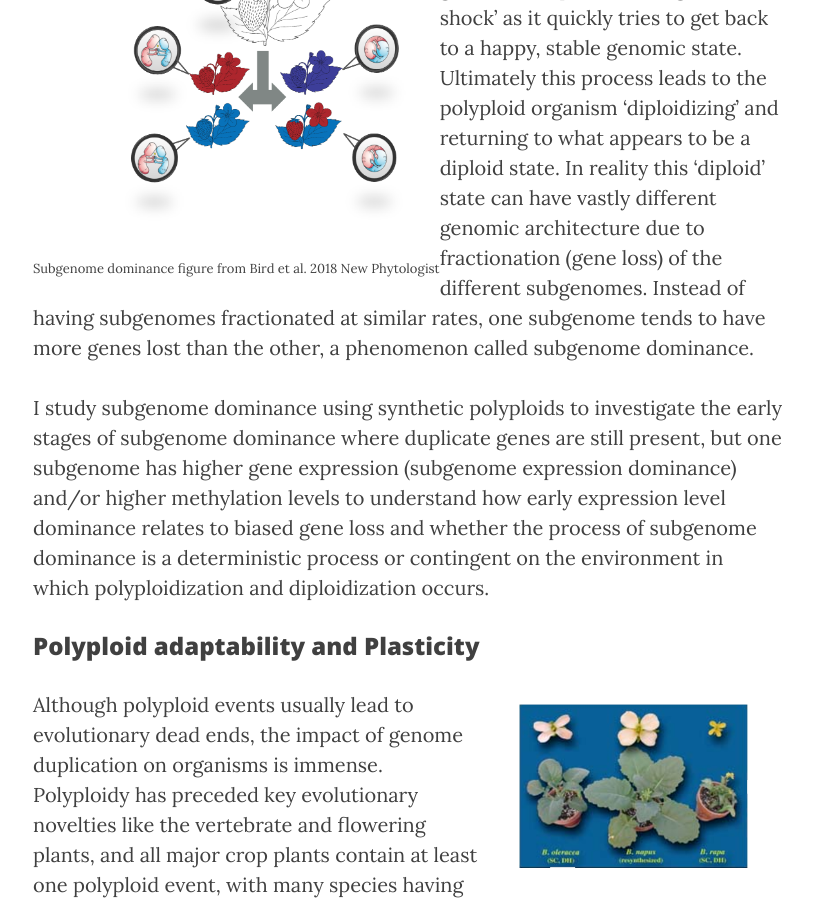
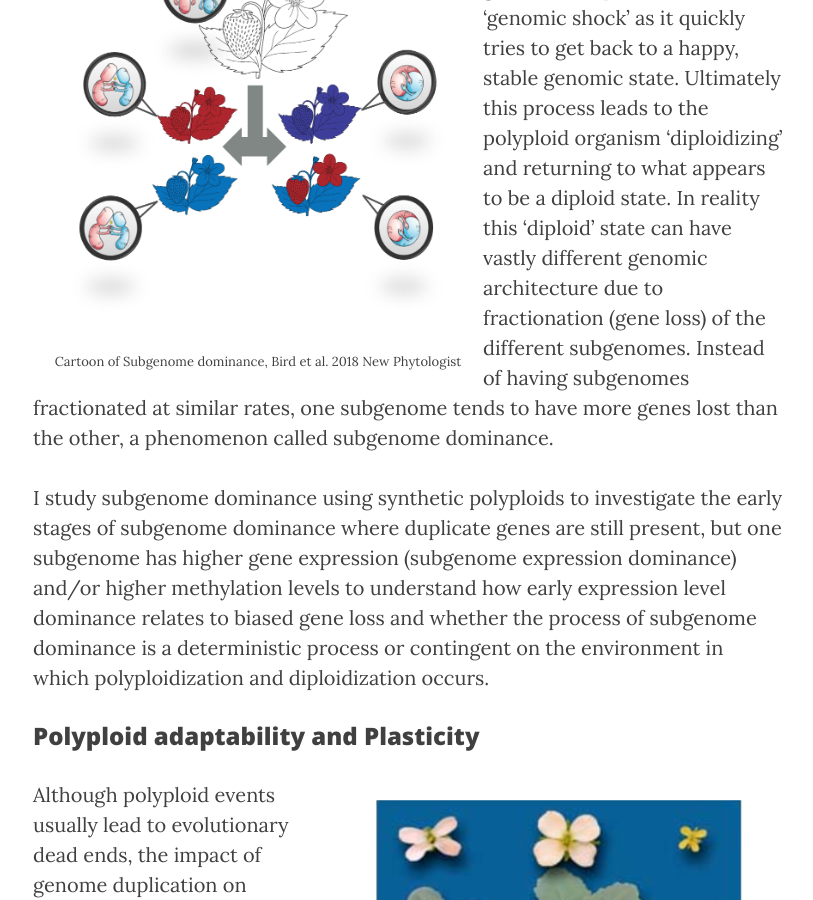
Before and after one commit to KevinABird/KevinABird.github.io, a Jekyll site: the page built from 3_research.md, in a window 1280 px wide and 900 px high, scrolled down 605 px. Shown: the whole window, without its empty margins (232-1045 px from the left). Built offline with Jekyll 4.4.1, drawn with Linux system fonts in a browser that asks for light colours; nearby versions of some CDN libraries.

Commit message:
Update 3_research.md

```diff
--- a/3_research.md
+++ b/3_research.md
@@ -2,15 +2,15 @@
 layout: page
 title: "Research"
 description: ""
-header-img: "img/Banner4.jpg"
+header-img: "img/IMG_8942 copy.jpg"
 ---
 
 ### Subgenome Dominance
 
 <div class="left_figure"><figure>
-        <img src="/img/Fig2.png" alt="Subgenome Dominance" style="float: right" width="300" hspace="25" vspace="25" />
+        <img src="/img/Fig2.png" alt="Subgenome Dominance" style="float: right" width="400" hspace="25" vspace="25" />
         <figcaption>
-                <font size="2">Subgenome dominance figure from Bird et al. 2018 New Phytologist </font>
+                <font size="2">Cartoon of Subgenome dominance, Bird et al. 2018 New Phytologist </font>
         </figcaption>
 </figure></div>
 
@@ -21,7 +21,7 @@ I study subgenome dominance using synthetic polyploids to investigate the early
 ### Polyploid adaptability and Plasticity
 
 <div class="right_figure"><figure>
-	<img src="/img/Polyploid2.png" alt="BNapus" style="float: left" width="250" hspace="25" vspace="25" />
+	<img src="/img/polyploid2.png" alt="BNapus" style="float: left" width="400" hspace="25" vspace="25" />
 	<figcaption>
 		<font size="2"><i>Synthetic Brassica napus</i></font>
 	</figcaption>
@@ -35,7 +35,7 @@ ___
 
 ### Convergent Evolution
 <div class="left_figure"><figure>
-        <img src="/img/Convergence.png" alt="Convergence" style="float: right" width="300" hspace="25" vspace="25" />
+        <img src="/img/Convergence.png" alt="Convergence" style="float: right" width="400" hspace="25" vspace="25" />
         <figcaption>
                 <font size="2">Model of different causes of convergent evolution from Washburn et al. 2016</font>
         </figcaption>
```
